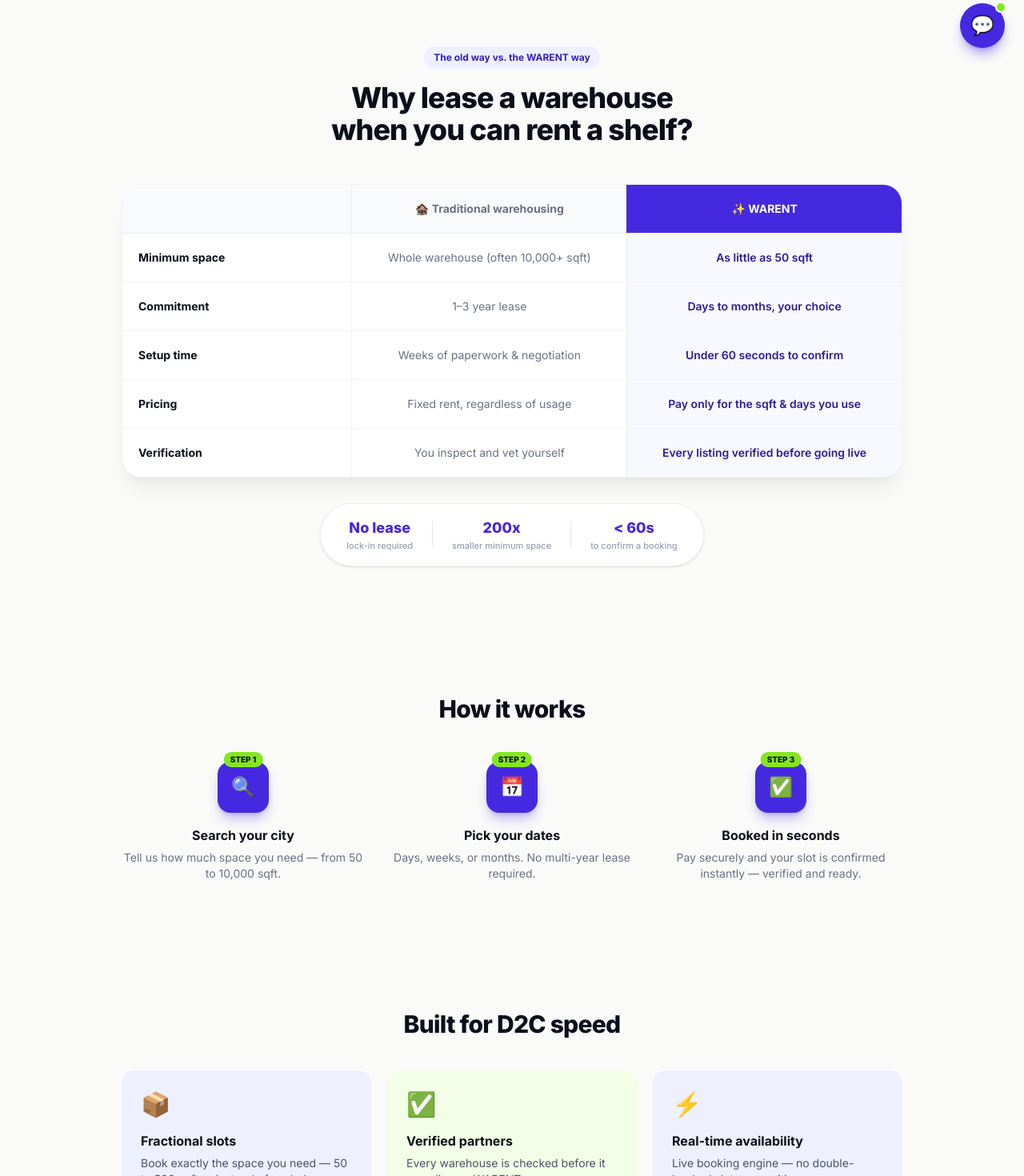
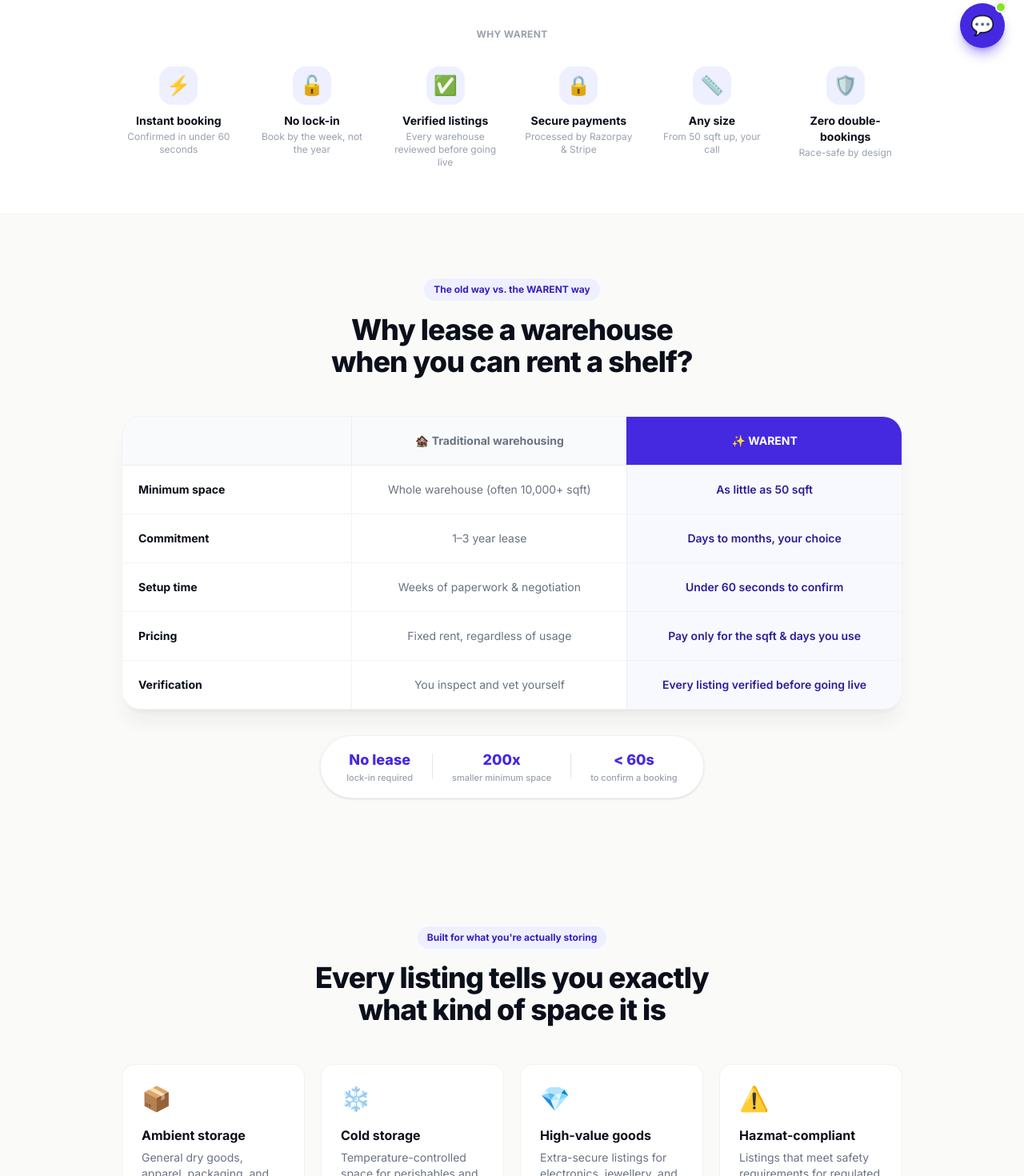
Before and after one commit to singhsahab555/warent, a Next.js app: page / in a window 1280 px wide. Shown: the part 716-2186 px from the top of the page at 80% size. Built offline with nearby package versions, Linux system fonts and the light colour scheme.

Commit message:
Add value prop row and storage category grid to landing page

```diff
--- a/src/app/page.tsx
+++ b/src/app/page.tsx
@@ -3,6 +3,8 @@
 import SocialLinks from '@/components/ui/SocialLinks'
 import ScrollReveal from '@/components/ui/ScrollReveal'
 import ComparisonSection from '@/components/features/ComparisonSection'
+import ValuePropRow from '@/components/features/ValuePropRow'
+import StorageCategoriesGrid from '@/components/features/StorageCategoriesGrid'
 import { BRAND } from '@/lib/brand'
 
 export default function LandingPage() {
@@ -85,8 +87,14 @@
         </div>
       </section>
 
+      {/* Icon-row value props */}
+      <ValuePropRow />
+
       {/* The core value-prop comparison */}
       <ComparisonSection />
+
+      {/* What you can store */}
+      <StorageCategoriesGrid />
 
       {/* How it works */}
       <section className="mx-auto max-w-5xl px-6 py-20">
--- /dev/null
+++ b/src/components/features/StorageCategoriesGrid.tsx
@@ -0,0 +1,54 @@
+import ScrollReveal from '@/components/ui/ScrollReveal'
+
+const CATEGORIES = [
+  {
+    emoji: '📦',
+    title: 'Ambient storage',
+    desc: 'General dry goods, apparel, packaging, and standard D2C inventory.',
+  },
+  {
+    emoji: '❄️',
+    title: 'Cold storage',
+    desc: 'Temperature-controlled space for perishables and cold-chain goods.',
+  },
+  {
+    emoji: '💎',
+    title: 'High-value goods',
+    desc: 'Extra-secure listings for electronics, jewellery, and premium inventory.',
+  },
+  {
+    emoji: '⚠️',
+    title: 'Hazmat-compliant',
+    desc: 'Listings that meet safety requirements for regulated materials.',
+  },
+]
+
+export default function StorageCategoriesGrid() {
+  return (
+    <section className="mx-auto max-w-5xl px-6 py-20">
+      <ScrollReveal>
+        <div className="text-center">
+          <span className="inline-flex items-center gap-1.5 rounded-full bg-brand-50 px-3 py-1.5 text-xs font-bold text-brand-700">
+            Built for what you're actually storing
+          </span>
+          <h2 className="mt-4 text-3xl font-extrabold tracking-tight text-ink-900 sm:text-4xl">
+            Every listing tells you exactly<br />what kind of space it is
+          </h2>
+        </div>
+      </ScrollReveal>
+
+      <div className="stagger-children mt-12 grid gap-5 sm:grid-cols-2 lg:grid-cols-4">
+        {CATEGORIES.map((cat) => (
+          <div
+            key={cat.title}
+            className="rounded-2xl border border-black/5 bg-white p-6 transition hover:-translate-y-1 hover:shadow-lg hover:shadow-ink-900/5"
+          >
+            <span className="text-3xl">{cat.emoji}</span>
+            <h3 className="mt-4 font-bold text-ink-900">{cat.title}</h3>
+            <p className="mt-1.5 text-sm text-gray-500">{cat.desc}</p>
+          </div>
+        ))}
+      </div>
+    </section>
+  )
+}
--- /dev/null
+++ b/src/components/features/ValuePropRow.tsx
@@ -0,0 +1,36 @@
+import ScrollReveal from '@/components/ui/ScrollReveal'
+
+const VALUE_PROPS = [
+  { emoji: '⚡', label: 'Instant booking', desc: 'Confirmed in under 60 seconds' },
+  { emoji: '🔓', label: 'No lock-in', desc: 'Book by the week, not the year' },
+  { emoji: '✅', label: 'Verified listings', desc: 'Every warehouse reviewed before going live' },
+  { emoji: '🔒', label: 'Secure payments', desc: 'Processed by Razorpay & Stripe' },
+  { emoji: '📏', label: 'Any size', desc: 'From 50 sqft up, your call' },
+  { emoji: '🛡️', label: 'Zero double-bookings', desc: 'Race-safe by design' },
+]
+
+export default function ValuePropRow() {
+  return (
+    <section className="border-y border-black/5 bg-white py-14">
+      <div className="mx-auto max-w-5xl px-6">
+        <ScrollReveal>
+          <p className="text-center text-xs font-bold uppercase tracking-wide text-gray-400">
+            Why WARENT
+          </p>
+        </ScrollReveal>
+
+        <div className="stagger-children mt-8 grid grid-cols-2 gap-6 sm:grid-cols-3 md:grid-cols-6">
+          {VALUE_PROPS.map((item) => (
+            <div key={item.label} className="text-center">
+              <div className="mx-auto flex h-12 w-12 items-center justify-center rounded-2xl bg-brand-50 text-2xl">
+                {item.emoji}
+              </div>
+              <p className="mt-2.5 text-sm font-bold text-ink-900">{item.label}</p>
+              <p className="mt-0.5 text-xs text-gray-400">{item.desc}</p>
+            </div>
+          ))}
+        </div>
+      </div>
+    </section>
+  )
+}
```
Also changed, not shown: 1 other file (tests, documents, lock files or other folders).
